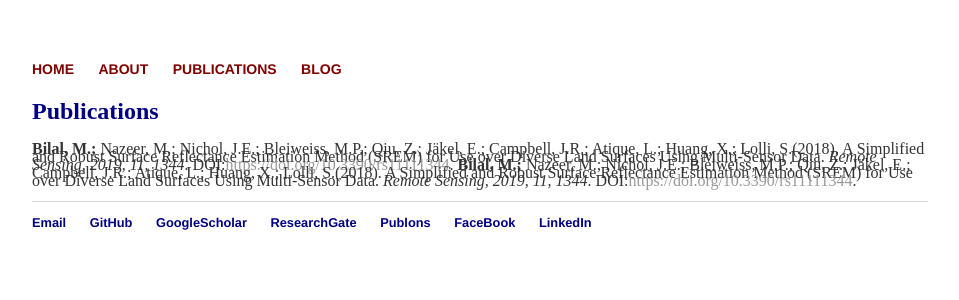
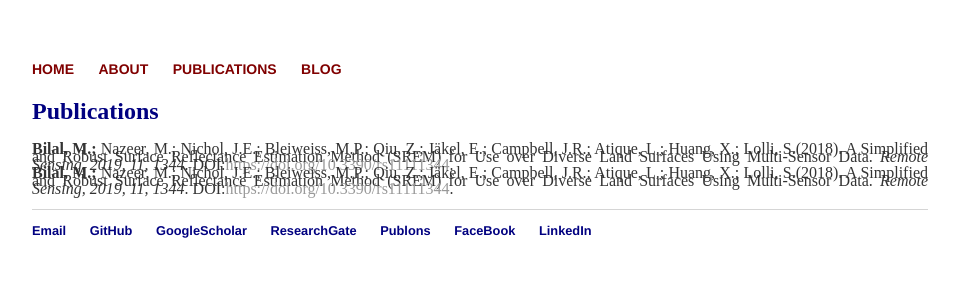
Before and after one commit to rs-DrBilal/rsbilal.github.io, a Jekyll site: the page built from publications/index.html, in a window 1280 px wide. Shown: the top 300 px of the page, without its empty margins (160-1119 px from the left). Built offline with Jekyll 4.4.1, drawn with Linux system fonts in a browser that asks for light colours.

Commit message:
Update index.html

```diff
--- a/publications/index.html
+++ b/publications/index.html
@@ -7,11 +7,11 @@
 
 		<h2 style="color: NAVY">Publications</h2>
 
-		<p style="font-size:16px; line-height:0.5">
+		<p style="font-size:16px; line-height:0.5; text-align:justify">
 		<strong>Bilal, M.;</strong> Nazeer, M.; Nichol, J.E.; Bleiweiss, M.P.; Qiu, Z.; Jäkel, E.; Campbell, J.R.; Atique, L.; Huang, X.; Lolli, S.(2018). A Simplified and Robust Surface
-Reflectance Estimation Method (SREM) for Use over Diverse Land Surfaces Using Multi-Sensor Data. <em>Remote Sensing, 2019, 11, 1344</em>. DOI:<a href="#">https://doi.org/10.3390/rs11111344</a>.
+Reflectance Estimation Method (SREM) for Use over Diverse Land Surfaces Using Multi-Sensor Data. <em>Remote Sensing, 2019, 11, 1344</em>. DOI:<a href="#">https://doi.org/10.3390/rs11111344</a>.<br>
 		<strong>Bilal, M.;</strong> Nazeer, M.; Nichol, J.E.; Bleiweiss, M.P.; Qiu, Z.; Jäkel, E.; Campbell, J.R.; Atique, L.; Huang, X.; Lolli, S.(2018). A Simplified and Robust Surface
-Reflectance Estimation Method (SREM) for Use over Diverse Land Surfaces Using Multi-Sensor Data. <em>Remote Sensing, 2019, 11, 1344</em>. DOI:<a href="#">https://doi.org/10.3390/rs11111344</a>.
+Reflectance Estimation Method (SREM) for Use over Diverse Land Surfaces Using Multi-Sensor Data. <em>Remote Sensing, 2019, 11, 1344</em>. DOI:<a href="#">https://doi.org/10.3390/rs11111344</a>.<br>
 
 
 
```
